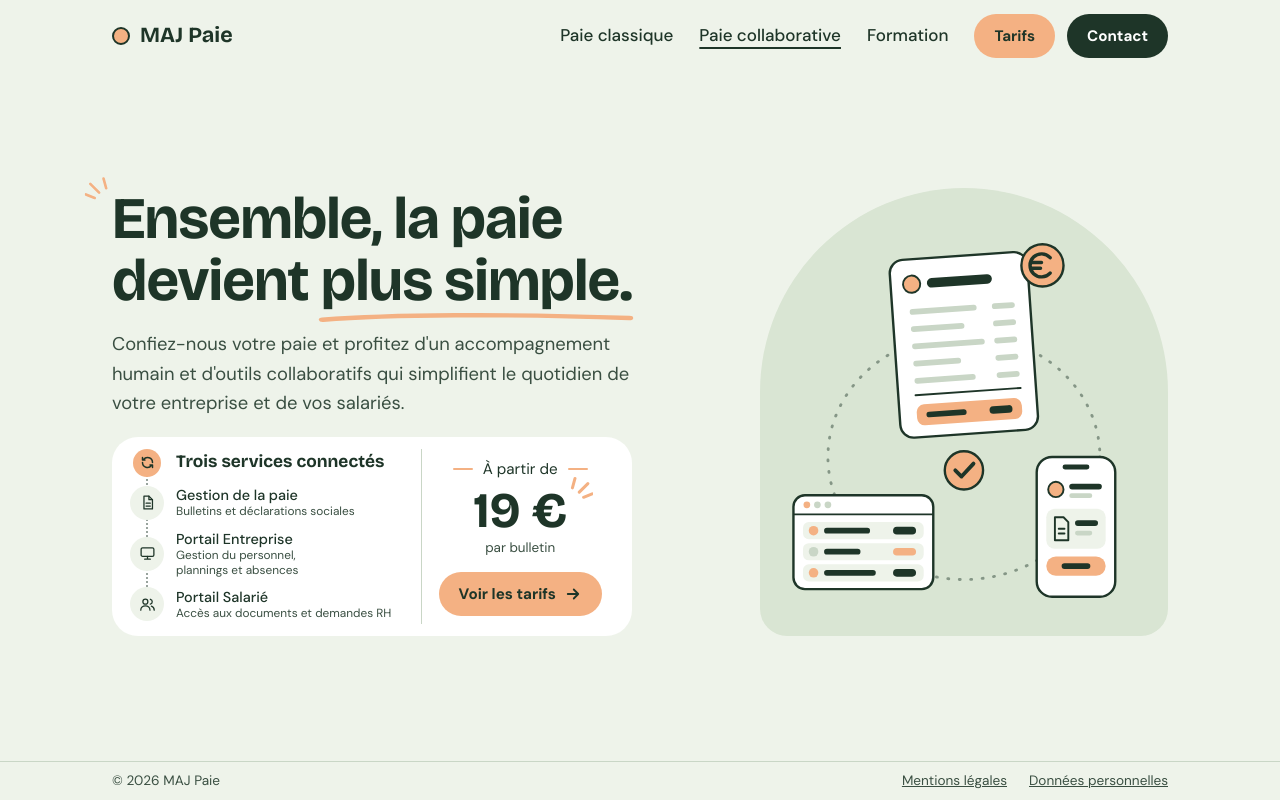
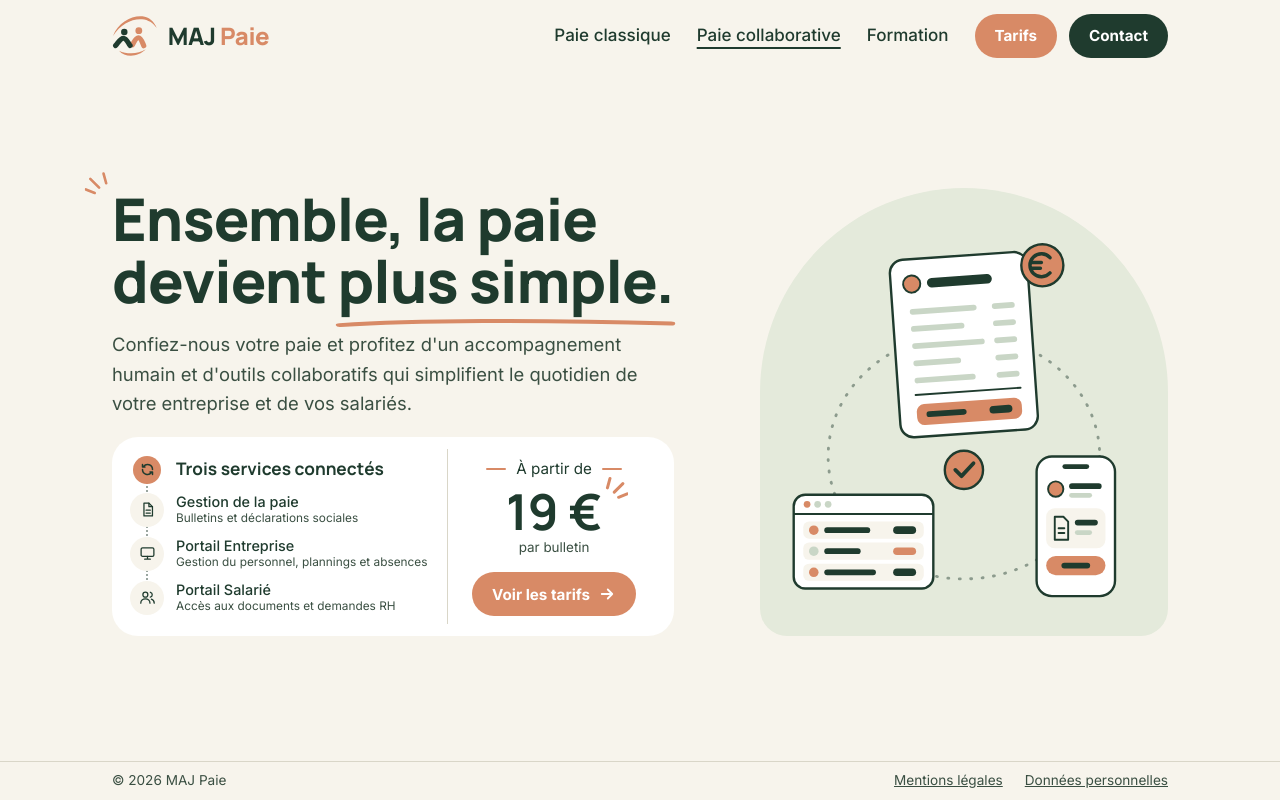
Before and after one commit to Suzpaie/majpaie-site, a plain HTML site: page index.html in a window 1280 px wide. Drawn offline with nearby package versions, Linux system fonts and the light colour scheme.

Commit message:
Image de marque : palette, polices Manrope et Inter, logo
Fond crème, vert forêt, terracotta ; logo dans l'en-tête ; boutons terracotta à contenu blanc.

Co-Authored-By: Claude Fable 5.2 <noreply@anthropic.com>
Claude-Session: https://claude.ai/code/session_018ygyTXt5rRxYKyVXPY4YAw

```diff
--- a/index.html
+++ b/index.html
@@ -5,13 +5,13 @@
 <meta name="viewport" content="width=device-width, initial-scale=1">
 <title>MAJ Paie — Ensemble, la paie devient plus simple</title>
 <meta name="description" content="MAJ Paie : une paie externalisée, mais jamais déshumanisée. Gestionnaires de paie expérimentés, interlocuteur dédié, portails entreprise et salarié. À partir de 19 € par bulletin.">
-<link rel="preconnect" href="https://fonts.googleapis.com"><link rel="preconnect" href="https://fonts.gstatic.com" crossorigin><link rel="stylesheet" href="https://fonts.googleapis.com/css2?family=Bricolage+Grotesque:wght@600;700&amp;family=DM+Sans:wght@400;500;700&amp;display=swap">
+<link rel="preconnect" href="https://fonts.googleapis.com"><link rel="preconnect" href="https://fonts.gstatic.com" crossorigin><link rel="stylesheet" href="https://fonts.googleapis.com/css2?family=Manrope:wght@600;700;800&amp;family=Inter:wght@400;500;600;700&amp;display=swap">
 <link rel="stylesheet" href="style.css">
 </head>
 <body>
 <header class="entete">
   <div class="conteneur">
-    <a class="marque" href="index.html">MAJ Paie</a>
+    <a class="marque" href="index.html" aria-label="MAJ Paie, accueil"><svg class="logo" viewBox="22 16 268 246" aria-hidden="true"><path d="M28 139C56 62 136 18 200 24c40 4 68 30 84 68-22-30-50-48-86-51-58-5-128 29-170 98z" fill="#D88A66"/><path d="M63 225c34 40 110 40 157-8-44 28-108 31-157 8z" fill="#D88A66"/><circle cx="179" cy="108" r="20" fill="#D88A66"/><path d="M141 191c10-17 21-42 36-42s23 28 31 47" fill="none" stroke="#D88A66" stroke-width="30" stroke-linecap="round" stroke-linejoin="round"/><circle cx="94" cy="115" r="19" fill="#1F3B2E"/><path d="M43 195c14-15 28-43 46-43s27 27 39 43" fill="none" stroke="#1F3B2E" stroke-width="30" stroke-linecap="round" stroke-linejoin="round"/></svg><span class="marque-nom">MAJ <span>Paie</span></span></a>
     <button class="bascule" type="button" aria-expanded="false" aria-controls="menu">Menu</button>
     <nav class="menu" id="menu" aria-label="Navigation principale">
       <span class="inactif" aria-disabled="true">Paie classique</span>
@@ -47,12 +47,12 @@
     </div>
     <div class="hero-visuel">
       <svg viewBox="0 0 400 440" preserveAspectRatio="xMidYMid meet" role="img" aria-label="Illustration : un bulletin de paie, le portail de l'entreprise et le portail du salarié, reliés entre eux">
-        <ellipse cx="200" cy="262" rx="142" ry="128" fill="none" stroke="#1E3528" stroke-opacity="0.45" stroke-width="3" stroke-linecap="round" stroke-dasharray="1 11"/>
+        <ellipse cx="200" cy="262" rx="142" ry="128" fill="none" stroke="#1F3B2E" stroke-opacity="0.45" stroke-width="3" stroke-linecap="round" stroke-dasharray="1 11"/>
 
         <g transform="rotate(-4 200 146)">
-          <rect x="128" y="52" width="144" height="186" rx="14" fill="#FFFFFF" stroke="#1E3528" stroke-width="2.5"/>
-          <circle cx="150" cy="78" r="9" fill="#F4B183" stroke="#1E3528" stroke-width="2"/>
-          <rect x="166" y="73" width="68" height="10" rx="5" fill="#1E3528"/>
+          <rect x="128" y="52" width="144" height="186" rx="14" fill="#FFFFFF" stroke="#1F3B2E" stroke-width="2.5"/>
+          <circle cx="150" cy="78" r="9" fill="#D88A66" stroke="#1F3B2E" stroke-width="2"/>
+          <rect x="166" y="73" width="68" height="10" rx="5" fill="#1F3B2E"/>
           <g fill="#C9D6C6">
             <rect x="146" y="104" width="70" height="6" rx="3"/><rect x="232" y="104" width="24" height="6" rx="3"/>
             <rect x="146" y="122" width="56" height="6" rx="3"/><rect x="232" y="122" width="24" height="6" rx="3"/>
@@ -60,41 +60,41 @@
             <rect x="146" y="158" width="50" height="6" rx="3"/><rect x="232" y="158" width="24" height="6" rx="3"/>
             <rect x="146" y="176" width="64" height="6" rx="3"/><rect x="232" y="176" width="24" height="6" rx="3"/>
           </g>
-          <path d="M146 194h110" stroke="#1E3528" stroke-width="2" stroke-linecap="round"/>
-          <rect x="146" y="204" width="110" height="22" rx="8" fill="#F4B183"/>
-          <rect x="156" y="212" width="42" height="6" rx="3" fill="#1E3528"/>
-          <rect x="222" y="211" width="24" height="8" rx="4" fill="#1E3528"/>
+          <path d="M146 194h110" stroke="#1F3B2E" stroke-width="2" stroke-linecap="round"/>
+          <rect x="146" y="204" width="110" height="22" rx="8" fill="#D88A66"/>
+          <rect x="156" y="212" width="42" height="6" rx="3" fill="#1F3B2E"/>
+          <rect x="222" y="211" width="24" height="8" rx="4" fill="#1F3B2E"/>
         </g>
-        <circle cx="282" cy="62" r="22" fill="#F4B183" stroke="#1E3528" stroke-width="2.5"/>
-        <g fill="none" stroke="#1E3528" stroke-width="3.6" stroke-linecap="round">
+        <circle cx="282" cy="62" r="22" fill="#D88A66" stroke="#1F3B2E" stroke-width="2.5"/>
+        <g fill="none" stroke="#1F3B2E" stroke-width="3.6" stroke-linecap="round">
           <path d="M290 54A12 12 0 1 0 290 70"/>
           <path d="M270 59h11M270 65h10"/>
         </g>
 
-        <circle cx="200" cy="276" r="20" fill="#F4B183" stroke="#1E3528" stroke-width="2.5"/>
-        <path d="M191 276l6.5 6.5L210 269" fill="none" stroke="#1E3528" stroke-width="4" stroke-linecap="round" stroke-linejoin="round"/>
+        <circle cx="200" cy="276" r="20" fill="#D88A66" stroke="#1F3B2E" stroke-width="2.5"/>
+        <path d="M191 276l6.5 6.5L210 269" fill="none" stroke="#1F3B2E" stroke-width="4" stroke-linecap="round" stroke-linejoin="round"/>
 
-        <rect x="22" y="302" width="146" height="98" rx="12" fill="#FFFFFF" stroke="#1E3528" stroke-width="2.5"/>
-        <path d="M22 322h146" stroke="#1E3528" stroke-width="2"/>
-        <circle cx="36" cy="312" r="3.5" fill="#F4B183"/><circle cx="47" cy="312" r="3.5" fill="#C9D6C6"/><circle cx="58" cy="312" r="3.5" fill="#C9D6C6"/>
-        <rect x="32" y="330" width="126" height="18" rx="6" fill="#EEF3EA"/>
-        <circle cx="43" cy="339" r="5" fill="#F4B183"/><rect x="54" y="336" width="48" height="6" rx="3" fill="#1E3528"/><rect x="126" y="335" width="24" height="8" rx="4" fill="#1E3528"/>
-        <rect x="32" y="352" width="126" height="18" rx="6" fill="#EEF3EA"/>
-        <circle cx="43" cy="361" r="5" fill="#C9D6C6"/><rect x="54" y="358" width="38" height="6" rx="3" fill="#1E3528"/><rect x="126" y="357" width="24" height="8" rx="4" fill="#F4B183"/>
-        <rect x="32" y="374" width="126" height="18" rx="6" fill="#EEF3EA"/>
-        <circle cx="43" cy="383" r="5" fill="#F4B183"/><rect x="54" y="380" width="54" height="6" rx="3" fill="#1E3528"/><rect x="126" y="379" width="24" height="8" rx="4" fill="#1E3528"/>
+        <rect x="22" y="302" width="146" height="98" rx="12" fill="#FFFFFF" stroke="#1F3B2E" stroke-width="2.5"/>
+        <path d="M22 322h146" stroke="#1F3B2E" stroke-width="2"/>
+        <circle cx="36" cy="312" r="3.5" fill="#D88A66"/><circle cx="47" cy="312" r="3.5" fill="#C9D6C6"/><circle cx="58" cy="312" r="3.5" fill="#C9D6C6"/>
+        <rect x="32" y="330" width="126" height="18" rx="6" fill="#F7F4EC"/>
+        <circle cx="43" cy="339" r="5" fill="#D88A66"/><rect x="54" y="336" width="48" height="6" rx="3" fill="#1F3B2E"/><rect x="126" y="335" width="24" height="8" rx="4" fill="#1F3B2E"/>
+        <rect x="32" y="352" width="126" height="18" rx="6" fill="#F7F4EC"/>
+        <circle cx="43" cy="361" r="5" fill="#C9D6C6"/><rect x="54" y="358" width="38" height="6" rx="3" fill="#1F3B2E"/><rect x="126" y="357" width="24" height="8" rx="4" fill="#D88A66"/>
+        <rect x="32" y="374" width="126" height="18" rx="6" fill="#F7F4EC"/>
+        <circle cx="43" cy="383" r="5" fill="#D88A66"/><rect x="54" y="380" width="54" height="6" rx="3" fill="#1F3B2E"/><rect x="126" y="379" width="24" height="8" rx="4" fill="#1F3B2E"/>
 
-        <rect x="276" y="262" width="82" height="146" rx="16" fill="#FFFFFF" stroke="#1E3528" stroke-width="2.5"/>
-        <rect x="303" y="270" width="28" height="5" rx="2.5" fill="#1E3528"/>
-        <circle cx="296" cy="296" r="8" fill="#F4B183" stroke="#1E3528" stroke-width="2"/>
-        <rect x="310" y="290" width="34" height="6" rx="3" fill="#1E3528"/><rect x="310" y="300" width="24" height="5" rx="2.5" fill="#C9D6C6"/>
-        <rect x="286" y="316" width="62" height="42" rx="9" fill="#EEF3EA"/>
-        <g fill="none" stroke="#1E3528" stroke-width="2" stroke-linecap="round" stroke-linejoin="round">
+        <rect x="276" y="262" width="82" height="146" rx="16" fill="#FFFFFF" stroke="#1F3B2E" stroke-width="2.5"/>
+        <rect x="303" y="270" width="28" height="5" rx="2.5" fill="#1F3B2E"/>
+        <circle cx="296" cy="296" r="8" fill="#D88A66" stroke="#1F3B2E" stroke-width="2"/>
+        <rect x="310" y="290" width="34" height="6" rx="3" fill="#1F3B2E"/><rect x="310" y="300" width="24" height="5" rx="2.5" fill="#C9D6C6"/>
+        <rect x="286" y="316" width="62" height="42" rx="9" fill="#F7F4EC"/>
+        <g fill="none" stroke="#1F3B2E" stroke-width="2" stroke-linecap="round" stroke-linejoin="round">
           <path d="M295 325h9l5 5v19h-14z"/><path d="M299 337h6M299 342h6"/>
         </g>
-        <rect x="316" y="328" width="24" height="6" rx="3" fill="#1E3528"/><rect x="316" y="339" width="18" height="5" rx="2.5" fill="#C9D6C6"/>
-        <rect x="286" y="366" width="62" height="20" rx="10" fill="#F4B183"/>
-        <rect x="302" y="373" width="30" height="6" rx="3" fill="#1E3528"/>
+        <rect x="316" y="328" width="24" height="6" rx="3" fill="#1F3B2E"/><rect x="316" y="339" width="18" height="5" rx="2.5" fill="#C9D6C6"/>
+        <rect x="286" y="366" width="62" height="20" rx="10" fill="#D88A66"/>
+        <rect x="302" y="373" width="30" height="6" rx="3" fill="#1F3B2E"/>
       </svg>
     </div>
   </div>
--- a/style.css
+++ b/style.css
@@ -1,14 +1,14 @@
 :root {
-  --fond: #EEF3EA;
-  --encre: #1E3528;
+  --fond: #F7F4EC;
+  --encre: #1F3B2E;
   --texte: #3A4F42;
-  --accent: #F4B183;
+  --accent: #D88A66;
   --blanc: #FFFFFF;
-  --trait: #C9D6C6;
+  --trait: #D9D6C8;
   --clair: #D5E0D6;
   --rayon: 28px;
-  --titres: 'Bricolage Grotesque', 'Trebuchet MS', sans-serif;
-  --corps: 'DM Sans', system-ui, sans-serif;
+  --titres: 'Manrope', 'Trebuchet MS', sans-serif;
+  --corps: 'Inter', system-ui, sans-serif;
 }
 
 * { box-sizing: border-box; }
@@ -27,7 +27,7 @@ body {
 h1, h2, h3 {
   margin: 0;
   font-family: var(--titres);
-  font-weight: 700;
+  font-weight: 800;
   letter-spacing: -0.015em;
   text-wrap: balance;
 }
@@ -62,17 +62,12 @@ a { color: var(--encre); }
   min-height: 44px;
   text-decoration: none;
   font-family: var(--titres);
-  font-weight: 700;
+  font-weight: 800;
   font-size: 1.35rem;
 }
-.marque::before {
-  content: "";
-  width: 14px;
-  height: 14px;
-  border-radius: 50%;
-  background: var(--accent);
-  border: 2px solid var(--encre);
-}
+.marque .logo { width: auto; height: 42px; flex: none; }
+.marque-nom { font-weight: 800; font-size: 1.5rem; letter-spacing: -0.02em; line-height: 1; }
+.marque-nom span { color: var(--accent); }
 .menu { display: flex; flex-wrap: wrap; align-items: center; gap: 4px 26px; }
 .menu a, .menu .inactif { padding: 12px 0; text-decoration: none; font-weight: 500; }
 .menu a[aria-current="page"] {
@@ -81,14 +76,14 @@ a { color: var(--encre); }
   text-underline-offset: 6px;
 }
 .menu .bouton { min-height: 44px; padding: 8px 20px; font-size: 0.95rem; font-weight: 700; color: var(--blanc); text-decoration: none; }
-.menu .bouton--abricot { color: var(--encre); }
+.menu .bouton--abricot { color: var(--blanc); }
 .menu .bouton + .bouton { margin-left: -14px; }
 .sous-menu { position: relative; }
 .sous-menu-bouton { display: inline-flex; align-items: center; gap: 6px; padding: 12px 0; background: none; border: 0; color: var(--encre); font: 500 1rem var(--corps); cursor: pointer; }
 .sous-menu.actif .sous-menu-bouton { text-decoration: underline; text-decoration-thickness: 2px; text-underline-offset: 6px; }
 .sous-menu-bouton svg { transition: transform 0.15s; }
 .sous-menu-bouton[aria-expanded="true"] svg { transform: rotate(180deg); }
-.sous-menu-liste { display: none; flex-direction: column; position: absolute; top: 100%; left: -14px; z-index: 10; min-width: 210px; padding: 8px; background: var(--blanc); border-radius: 18px; box-shadow: 0 14px 32px rgba(30, 53, 40, 0.14); }
+.sous-menu-liste { display: none; flex-direction: column; position: absolute; top: 100%; left: -14px; z-index: 10; min-width: 210px; padding: 8px; background: var(--blanc); border-radius: 18px; box-shadow: 0 14px 32px rgba(31, 59, 46, 0.14); }
 .sous-menu-bouton[aria-expanded="true"] + .sous-menu-liste { display: flex; }
 @media (hover: hover) and (min-width: 981px) {
   .sous-menu:hover .sous-menu-liste { display: flex; }
@@ -135,7 +130,7 @@ a { color: var(--encre); }
   text-decoration: none;
   cursor: pointer;
 }
-.bouton:hover { background: #0F2117; }
+.bouton:hover { background: #14281F; }
 .bouton--contour { background: transparent; color: var(--encre); box-shadow: inset 0 0 0 2px var(--encre); }
 .bouton--contour:hover { background: var(--encre); color: var(--blanc); }
 .lien { display: inline-block; padding: 12px 0; font-weight: 700; }
@@ -225,9 +220,14 @@ a { color: var(--encre); }
   padding-bottom: clamp(10px, 3vh, 80px);
 }
 @media (max-width: 900px) { .hero .conteneur { grid-template-columns: minmax(0, 1fr); } }
-.hero h1 { font-size: clamp(1.4rem, 8.4vw, 3.8rem); text-wrap: wrap; }
+/* Le corps du titre est une variable : toutes les pages au format de l'accueil ont un titre de même hauteur. */
+.hero { --corps-titre: clamp(1.4rem, 8.4vw, 3.8rem); }
+@media (min-width: 901px) { .hero { --corps-titre: clamp(2rem, 4.6vw, 3.8rem); } }
+.hero h1 { font-size: var(--corps-titre); line-height: calc(var(--corps-titre) * 1.05); text-wrap: wrap; }
 .hero h1 .ligne { display: block; }
-@media (min-width: 901px) { .hero h1 { font-size: clamp(2rem, 4.6vw, 3.8rem); } }
+/* Titre un peu plus long (page Paie classique) : même corps que l'accueil, lettres très légèrement resserrées
+   pour que le bloc garde exactement la même largeur. */
+.hero--titre-long h1 { letter-spacing: -0.04386em; }
 /* Petits rappels graphiques dans le titre : éclat abricot et trait de soulignement. */
 .avec-eclat { position: relative; }
 .avec-eclat .eclat { top: -0.14em; right: auto; left: -0.46em; width: 0.42em; height: 0.42em; stroke-width: 3; transform: scaleX(-1); }
@@ -236,7 +236,11 @@ a { color: var(--encre); }
 /* La phrase d'accroche prend exactement la largeur du titre, jamais plus. */
 .hero-titre { display: inline-block; max-width: 100%; }
 .hero-titre h1 { margin-bottom: clamp(10px, 2.3vh, 20px); }
-.hero-titre p { width: 0; min-width: 100%; max-width: none; }
+.hero-titre p { width: 0; min-width: 100%; max-width: none; min-height: calc(3 * 1.6em); }
+/* Hauteurs réservées : les blocs ont exactement la même hauteur d'une page à l'autre, quel que soit le texte. */
+@media (min-width: 901px) and (max-width: 1199px) { .hero-titre p { min-height: calc(4 * 1.6em); } }
+@media (min-width: 901px) and (max-width: 1279px) { .services > :not(.synchro) { min-height: 54px; } }
+@media (min-width: 901px) and (max-width: 1140px) { .offre .services .synchro { min-height: 44px; } }
 .hero-texte { display: flex; flex-direction: column; align-items: flex-start; gap: 24px; }
 .hero-texte p { font-size: 1.15rem; max-width: 520px; }
 .hero-intro { display: flex; flex-direction: column; gap: 10px; }
@@ -250,7 +254,7 @@ a { color: var(--encre); }
 .services .icone svg { width: 17px; height: 17px; }
 /* Un pointillé part de la mention « Trois services connectés » et relie les trois services. */
 .services > * { position: relative; }
-.services > :not(:last-child)::before { content: ""; position: absolute; left: 20px; top: 50%; height: calc(50% + 22px); border-left: 2px dotted rgba(30, 53, 40, 0.45); }
+.services > :not(:last-child)::before { content: ""; position: absolute; left: 20px; top: 50%; height: calc(50% + 22px); border-left: 2px dotted rgba(31, 59, 46, 0.45); }
 .services .icone { position: relative; z-index: 1; }
 .services .synchro { margin: 0; min-height: 0; padding: 0 8px 2px 4px; gap: 12px; border-radius: 0; font-family: var(--titres); font-size: 1.08rem; font-weight: 700; line-height: 1.2; color: var(--encre); text-wrap: balance; }
 .services .synchro .icone { width: 28px; height: 28px; margin: 0 3px; background: var(--accent); }
@@ -264,8 +268,8 @@ a { color: var(--encre); }
 .eclat { position: absolute; top: -10px; right: -26px; width: 24px; height: 24px; fill: none; stroke: var(--accent); stroke-width: 3.5; stroke-linecap: round; }
 .unite { margin-top: -5px; font-size: 0.84rem; color: var(--texte); }
 .prix-appel .bouton { gap: 8px; min-height: 44px; margin-top: 10px; padding: 8px 20px; font-size: 0.95rem; white-space: nowrap; }
-.bouton--abricot { background: var(--accent); color: var(--encre); }
-.bouton--abricot:hover { background: #EFA06C; }
+.bouton--abricot { background: var(--accent); color: var(--blanc); }
+.bouton--abricot:hover { background: #CC7A55; }
 @media (min-width: 901px) and (max-width: 1040px) {
   .services { flex: 1.25 1 0; }
   .prix-appel { padding: 8px; }
@@ -279,7 +283,7 @@ a { color: var(--encre); }
   .services { padding-right: 0; }
   .prix-appel { margin-top: 10px; padding: 18px 6px 6px; border-left: 0; border-top: 1px solid var(--trait); }
 }
-.hero-visuel { position: relative; align-self: stretch; min-height: 300px; background: #D9E5D3; border-radius: 210px 210px var(--rayon) var(--rayon); }
+.hero-visuel { position: relative; align-self: stretch; min-height: 300px; background: #E4EADB; border-radius: 210px 210px var(--rayon) var(--rayon); }
 .hero-visuel svg { position: absolute; inset: 4% 2% 2%; width: 96%; height: 94%; overflow: visible; }
 @media (max-width: 900px) { .hero-visuel { width: 100%; max-width: 420px; margin: 0 auto; aspect-ratio: 1 / 1.08; } }
 .liste-coches { list-style: none; margin: 0; padding: 0; display: flex; flex-direction: column; gap: 12px; }
```
Also changed, not shown: mentions-legales.html (+2 -2 lines).
